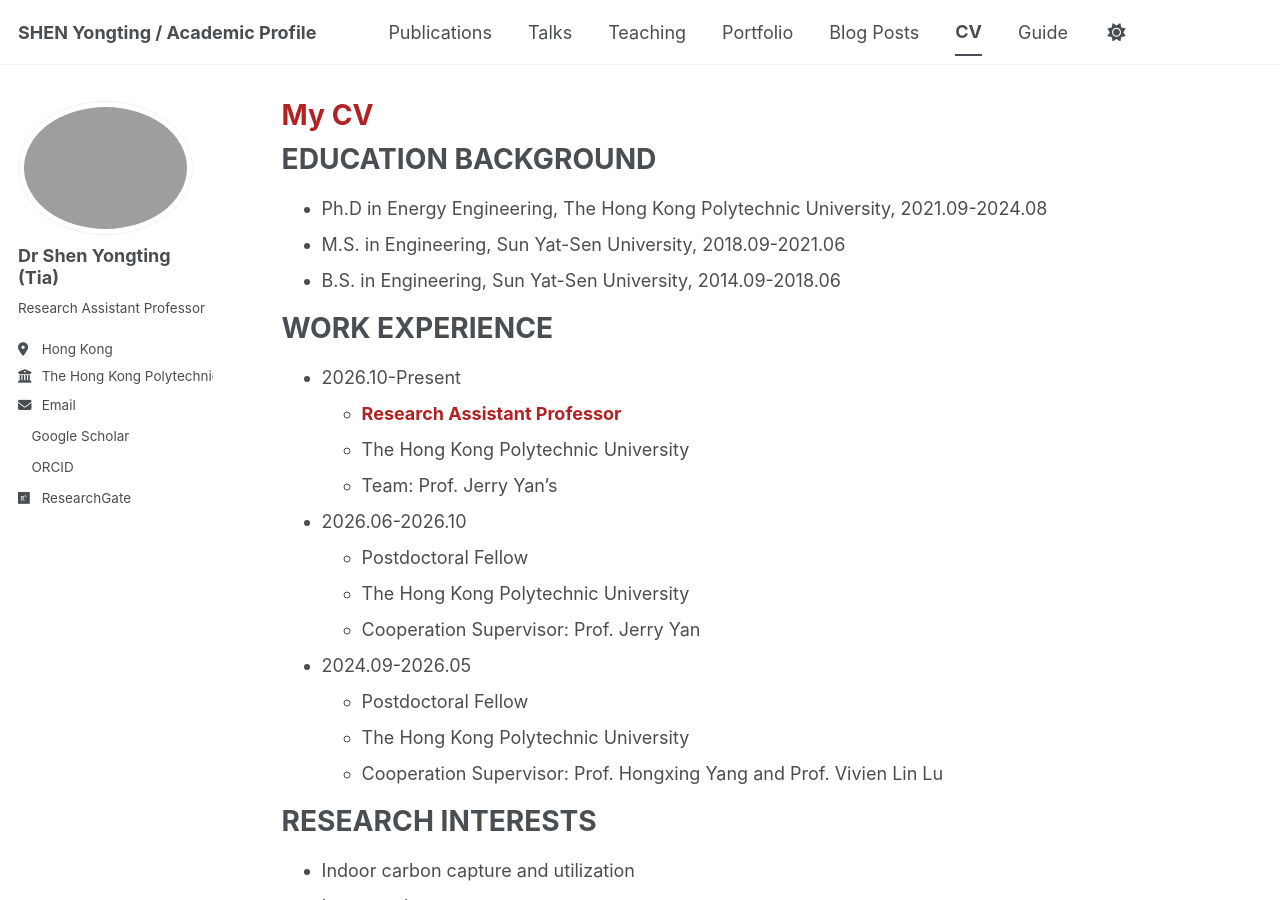
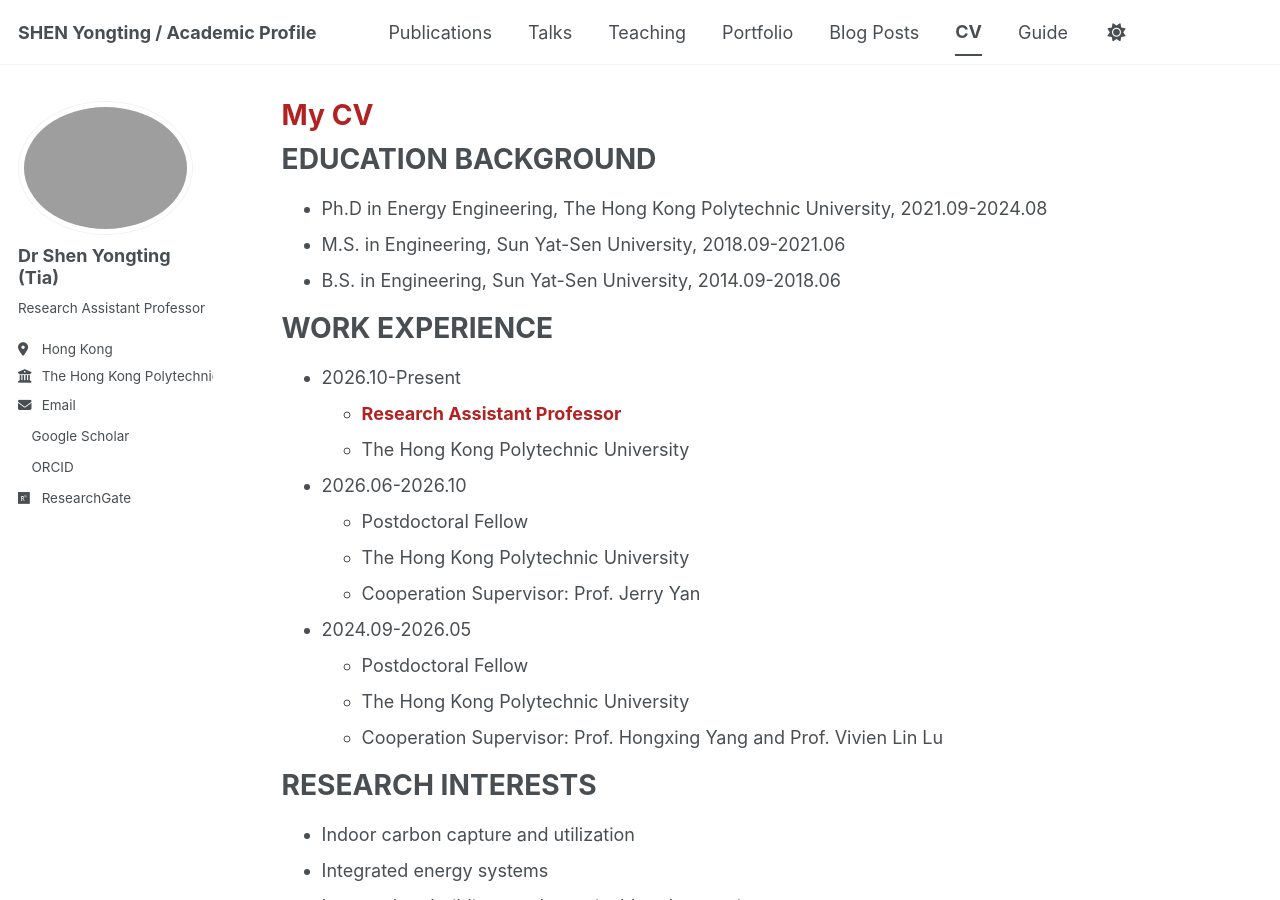
Before and after one commit to SuperSyt-530/SuperSyt-530.github.io, a Jekyll site: the page built from _pages/cv.md, in a window 1280 px wide and 900 px high. Built offline with Jekyll 4.4.1, drawn with Linux system fonts in a browser that asks for light colours; a style sheet for code colours, icons or effects is not loaded.

Commit message:
Update cv.md

```diff
--- a/_pages/cv.md
+++ b/_pages/cv.md
@@ -26,7 +26,6 @@ WORK EXPERIENCE
 * 2026.10-Present
   * **<span style="color: #B22222;">Research Assistant Professor</span>**
   * The Hong Kong Polytechnic University
-  * Team: Prof. Jerry Yan's
 
 * 2026.06-2026.10
   * Postdoctoral Fellow
```
